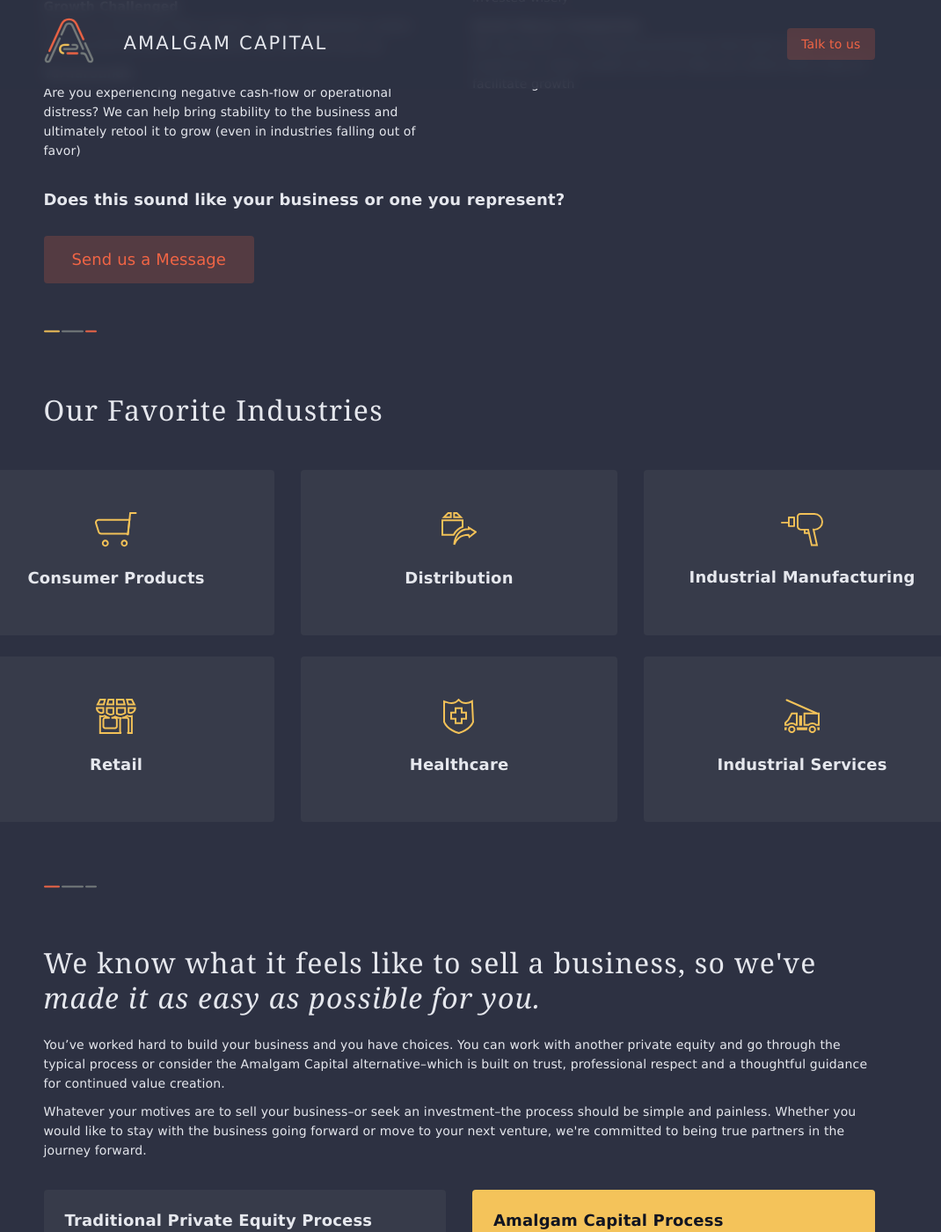
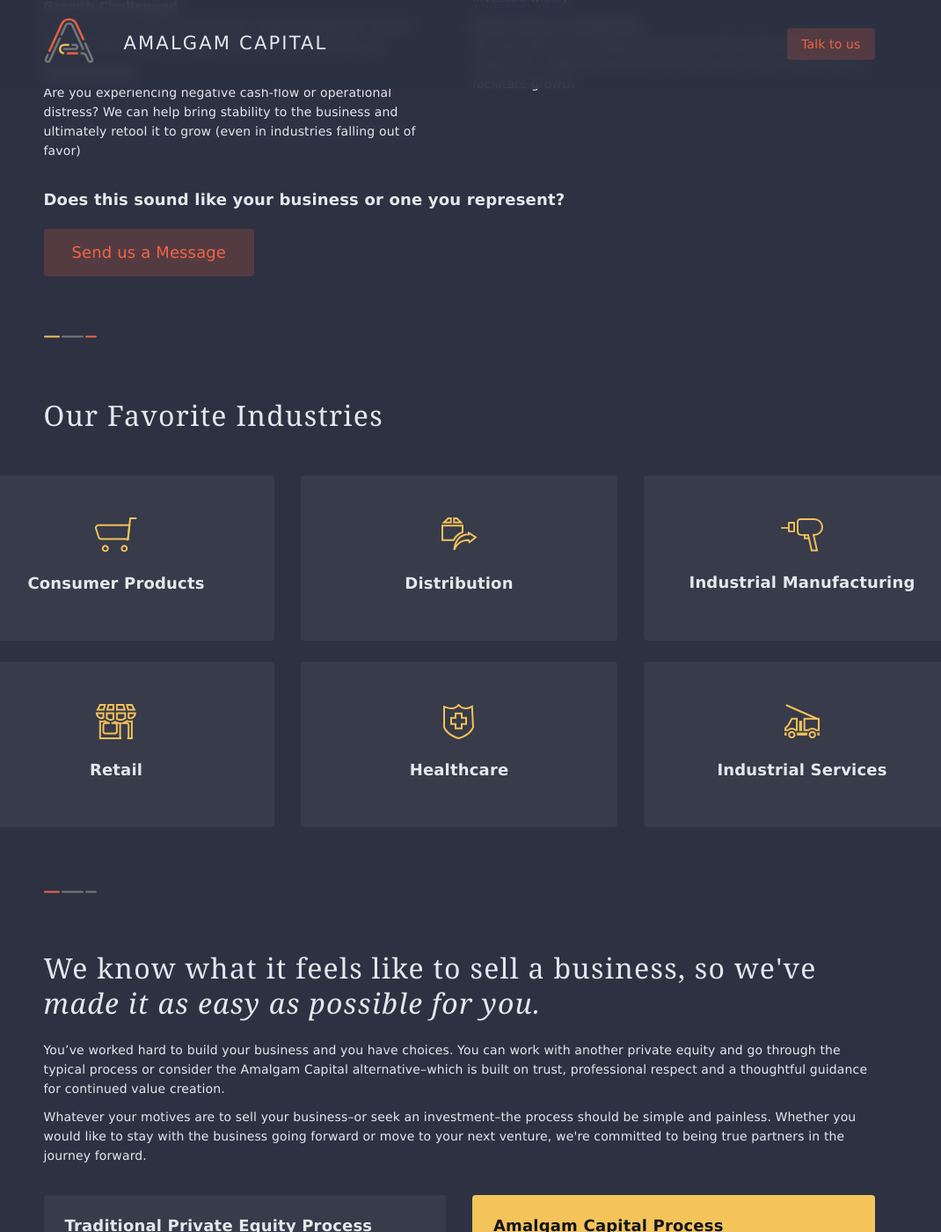
Before and after one commit to amalgam-capital/amalgam-capital.github.io, a Jekyll site: the page built from index.md, in a window 1280 px wide and 1400 px high, scrolled down 1689 px. Shown: the whole window at 88% size, without its empty margins (118-1188 px from the left). Built offline with Jekyll 4.4.1, drawn with Linux system fonts in a browser that asks for light colours; some web fonts are replaced.

Commit message:
No need for spacing

```diff
--- a/_sass/_buttons.scss
+++ b/_sass/_buttons.scss
@@ -26,6 +26,4 @@
 		background-color: rgba(darken( $primary, 20% ),0.2);
 		color: darken( $primary, 10% );
 	}
-	margin-top: $section-spacing-tiny;
-	margin-bottom: $section-spacing-tiny;
 }
```
Also changed, not shown: 2 other files.
